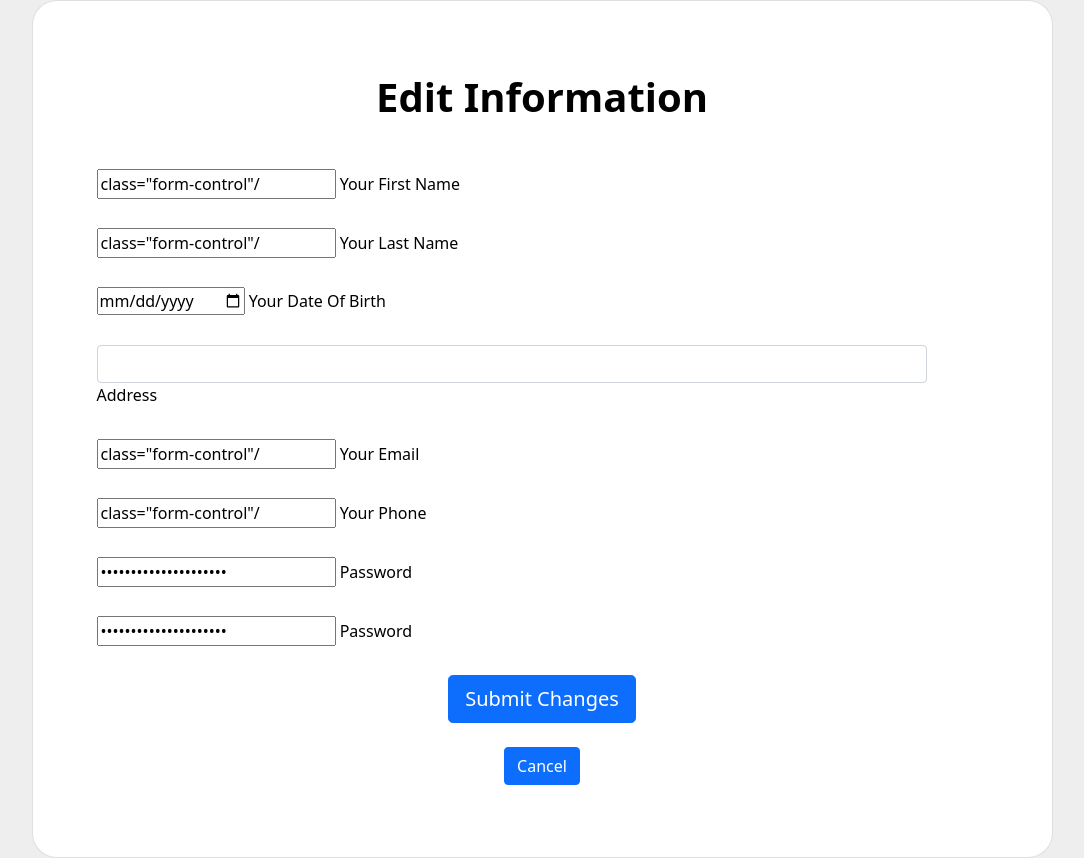
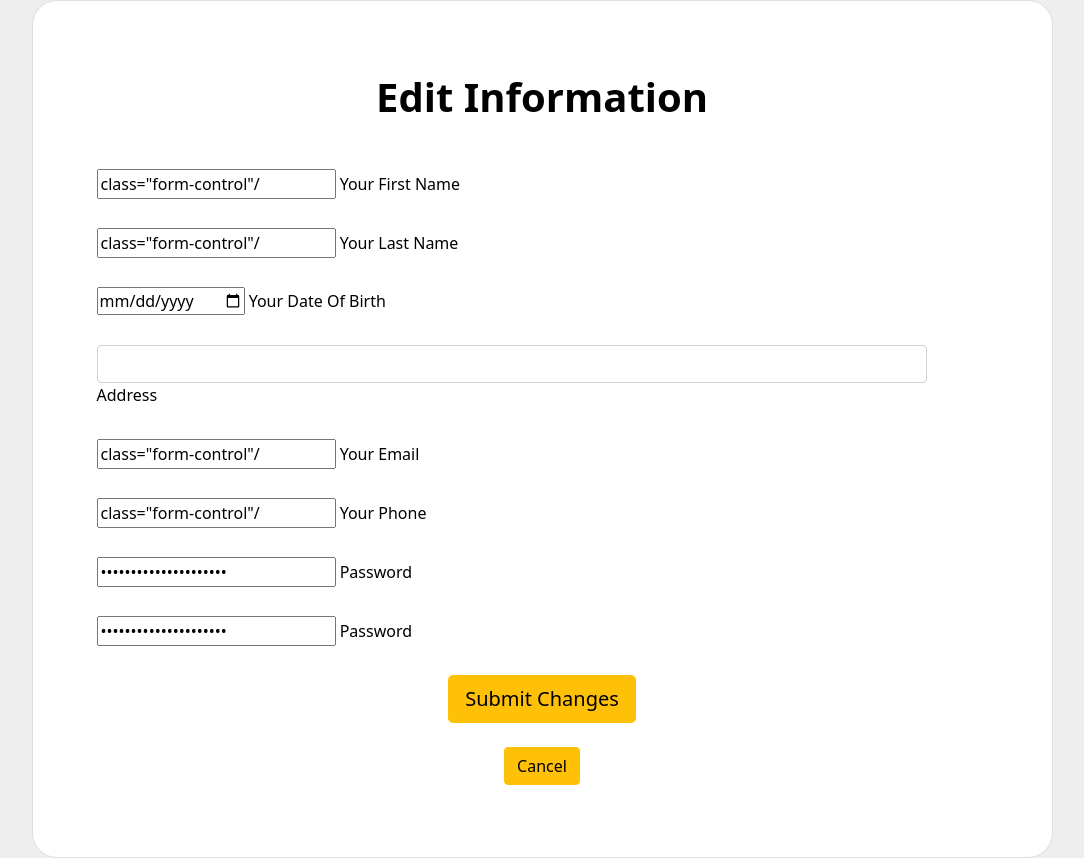
Before and after one commit to Lucky-Badger/SideJob, a Django app: template Group3Capstone/templates/editaccount.html in a window 1280 px wide. Shown: the whole page, without its empty margins (98-1182 px from the left). Run offline with Django 4.2, Linux system fonts and the light colour scheme; the template is opened without the code that fills it, so the values that code supplies are empty.

Commit message:
Changed button colors to fit theme

```diff
--- a/Group3Capstone/templates/account.html
+++ b/Group3Capstone/templates/account.html
@@ -65,6 +65,6 @@
     Type - {{ Account_type }}
 </p>
 <div class="d-flex justify-content-center mx-4 mb-3 mb-lg-4">
-    <a class="btn btn-primary" href="/editaccount/">Edit Information</a>
+    <a class="btn btn-warning" href="/editaccount/">Edit Information</a>
 </div>
 <form action="/" method="get">
--- a/Group3Capstone/templates/createGroupPage.html
+++ b/Group3Capstone/templates/createGroupPage.html
@@ -88,7 +88,7 @@
                             </div>
 
                             <div class="d-flex justify-content-center mx-4 mb-3 mb-lg-4">
-                                <button type="submit" class="btn btn-primary btn-lg">Create Group</button>
+                                <button type="submit" class="btn btn-warning btn-lg">Create Group</button>
                             </div>
 
                         </form>
--- a/Group3Capstone/templates/editaccount.html
+++ b/Group3Capstone/templates/editaccount.html
@@ -93,10 +93,10 @@
                                 </div>
                                    </div>
                                 <div class="d-flex justify-content-center mx-4 mb-3 mb-lg-4">
-                                    <button type="submit" class="btn btn-primary btn-lg">Submit Changes</button>
+                                    <button type="submit" class="btn btn-warning btn-lg" >Submit Changes</button>
                                 </div>
                                 <div class="d-flex justify-content-center mx-4 mb-3 mb-lg-4">
-                                    <a class="btn btn-primary" href="/account/">Cancel</a>
+                                    <a class="btn btn-warning" href="/account/">Cancel</a>
                                 </div>
                             </form>
                         </div>
```
